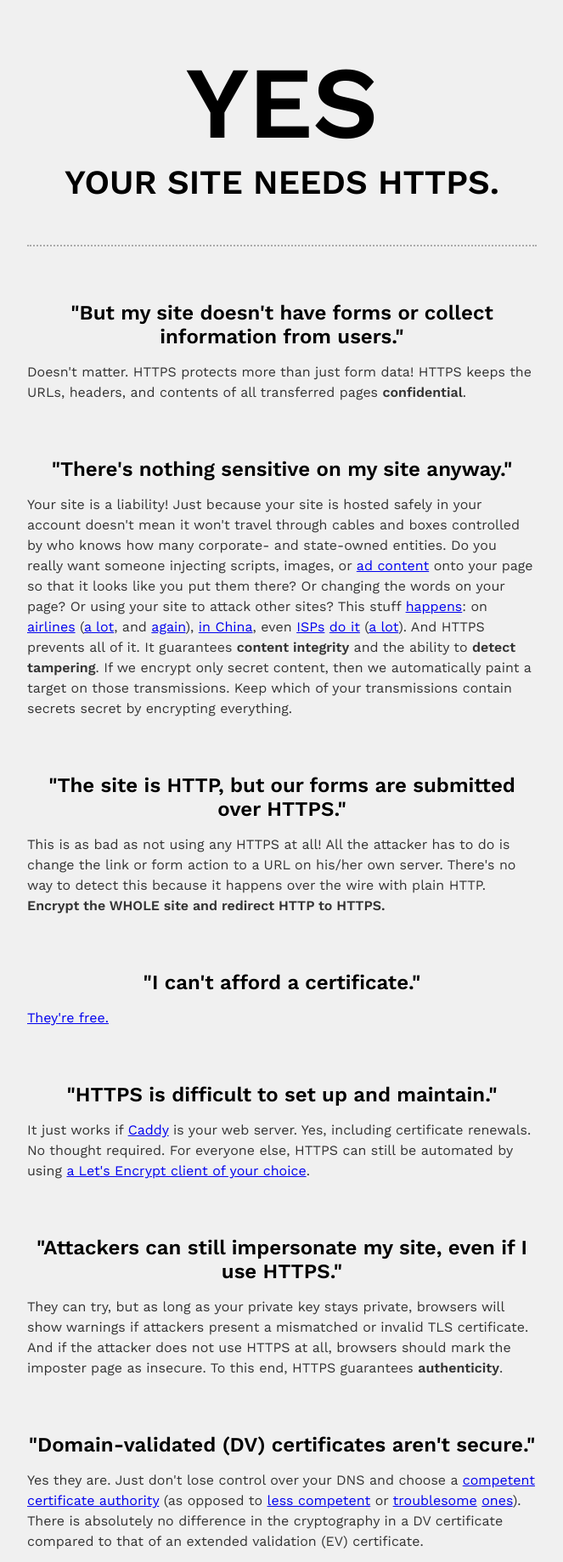
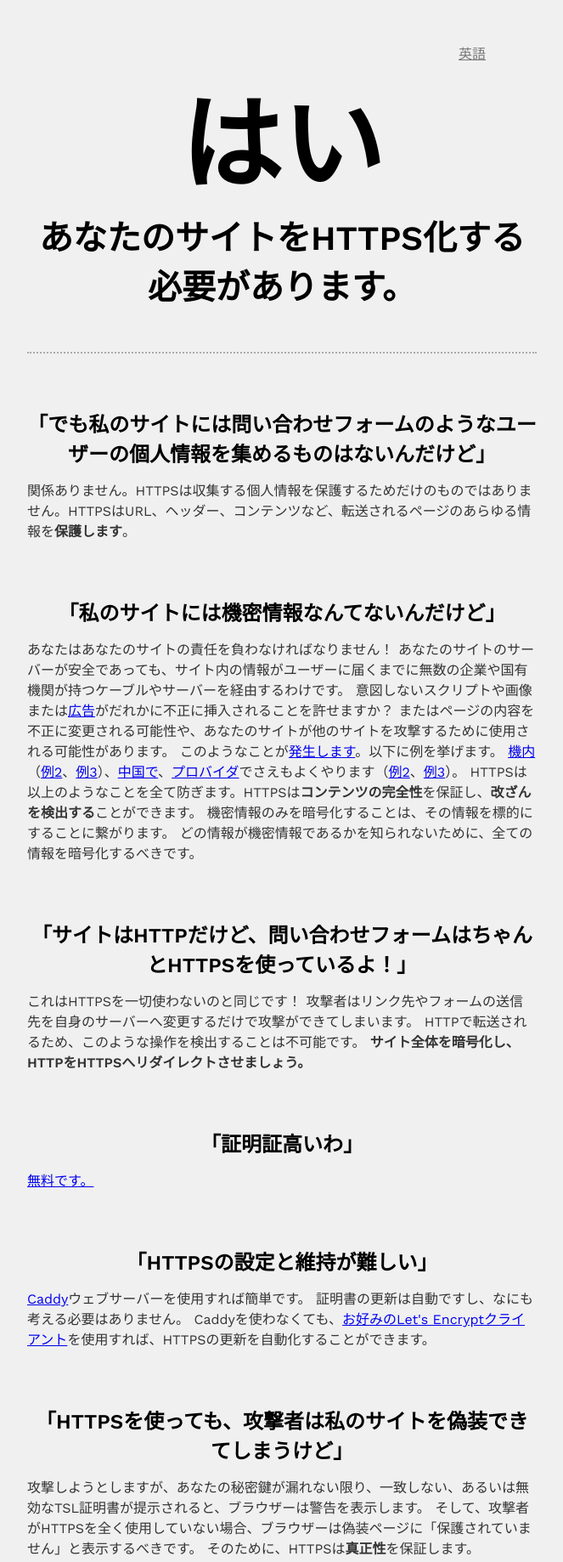
Before and after one commit to cyberflamingo/doesmysiteneedhttpsjp, a plain HTML site: page index.html in a window 1280 px wide. Shown: the top 1838 px of the page at 85% size, without its empty margins (308-971 px from the left). Drawn offline with nearby package versions, Linux system fonts and the light colour scheme.

Commit message:
Translation halfway through

```diff
--- a/index.html
+++ b/index.html
@@ -1,67 +1,85 @@
 <!DOCTYPE html>
 <html>
 	<head>
-		<title>Does my site need HTTPS?</title>
+		<title>私のサイトをHTTPS化する必要がありますか？</title>
 		<meta charset="utf-8">
 		<meta name="viewport" content="width=device-width, initial-scale=1.0">
 
-		<meta property="og:locale" content="en-us">
+		<meta property="og:locale" content="ja">
 		<meta property="og:type" content="article">
-		<meta property="og:title" content="Does my site need HTTPS?">
-		<meta property="og:description" content="Find out if your site needs HTTPS.">
+		<meta property="og:title" content="私のサイトをHTTPS化する必要がありますか？">
+		<meta property="og:description" content="あなたのサイトをHTTPS化する必要があるかどうかを調べましょう。">
 		<meta property="og:url" content="/">
 		<meta property="og:site_name" content="Caddy">
-		<meta property="article:publisher" content="https://doesmysiteneedhttps.com">
+		<meta property="article:publisher" content="https://HTTPSは必要ですか.jp">
 		<meta property="article:tag" content="https">
-		<meta property="article:tag" content="infosec">
+		<meta property="article:tag" content="情報セキュリティ">
 		<meta property="article:tag" content="tls">
 		<meta name="twitter:card" content="summary">
-		<meta name="twitter:title" content="Does my site need HTTPS?">
-		<meta name="twitter:description" content="Find out if your site needs HTTPS.">
+		<meta name="twitter:title" content="私のサイトをHTTPS化する必要がありますか？">
+		<meta name="twitter:description" content="あなたのサイトをHTTPS化する必要があるかどうかを調べましょう。">
 		<meta name="twitter:creator" content="@mholt6">
-		<meta itemprop="name" content="Does my site need HTTPS?">
-		<meta itemprop="description" content="Find out if your site needs HTTPS.">
+		<meta itemprop="name" content="私のサイトをHTTPS化する必要がありますか？">
+		<meta itemprop="description" content="あなたのサイトをHTTPS化する必要があるかどうかを調べましょう。">
+		<meta property="og:translator" content="@ale_mercier">
 
 		<script src="script.js"></script>
 		<link rel="stylesheet" href="https://fonts.googleapis.com/css?family=Work+Sans:400,600">
+		<!-- <link rel="stylesheet" href="font.css"> -->
 		<link rel="stylesheet" href="style.css">
 	</head>
 	<body>
+		<div class="header"><a href="https://doesmysiteneedhttps.com/">英語</a></div>
 		<h1>
-			YES
+			はい
 			<div class="subtitle">
-				Your site needs HTTPS.
+				あなたのサイトをHTTPS化する必要があります。
 			</div>
 		</h1>
 
-		<h2>"But my site doesn't have forms or collect information from users."</h2>
+		<h2>「でも私のサイトには問い合わせフォームのようなユーザーの個人情報を集めるものはないんだけど」</h2>
 		<p>
-			Doesn't matter. HTTPS protects more than just form data! HTTPS keeps the URLs, headers, and contents of all transferred pages <b>confidential</b>.
+			関係ありません。HTTPSは収集する個人情報を保護するためだけのものではありません。HTTPSはURL、ヘッダー、コンテンツなど、転送されるページのあらゆる情報を<b>保護します</b>。
 		</p>
 
-		<h2>"There's nothing sensitive on my site anyway."</h2>
+		<h2>「私のサイトには機密情報なんてないんだけど」</h2>
 		<p>
-			Your site is a liability! Just because your site is hosted safely in your account doesn't mean it won't travel through cables and boxes controlled by who knows how many corporate- and state-owned entities. Do you really want someone injecting scripts, images, or <a href="https://justinsomnia.org/2012/04/hotel-wifi-javascript-injection/">ad content</a> onto your page so that it looks like you put them there? Or changing the words on your page? Or using your site to attack other sites? This stuff <a href="https://gist.github.com/ryankearney/4146814">happens</a>: on <a href="https://twitter.com/konklone/status/598696478018666496">airlines</a> (<a href="https://www.theregister.co.uk/AMP/2015/01/06/gogo_ssl/">a lot</a>, and <a href="https://twitter.com/troyhunt/status/691166196268417024">again</a>), <a href="https://citizenlab.org/2015/04/chinas-great-cannon/">in China</a>, even <a href="https://gist.github.com/Jarred-Sumner/90362639f96807b8315b">ISPs</a> <a href="https://arstechnica.com/tech-policy/2014/09/why-comcasts-javascript-ad-injections-threaten-security-net-neutrality/">do it</a> (<a href="https://twitter.com/paul_irish/status/871431848957575168">a lot</a>). And HTTPS prevents all of it. It guarantees <b>content integrity</b> and the ability to <b>detect tampering</b>. If we encrypt only secret content, then we automatically paint a target on those transmissions. Keep which of your transmissions contain secrets secret by encrypting everything.
+			あなたはあなたのサイトの責任を負わなければなりません！
+			あなたのサイトのサーバーが安全であっても、サイト内の情報がユーザーに届くまでに無数の企業や国有機関が持つケーブルやサーバーを経由するわけです。
+			意図しないスクリプトや画像または<a href="https://justinsomnia.org/2012/04/hotel-wifi-javascript-injection/">広告</a>がだれかに不正に挿入されることを許せますか？
+			またはページの内容を不正に変更される可能性や、あなたのサイトが他のサイトを攻撃するために使用される可能性があります。
+			このようなことが<a href="https://gist.github.com/ryankearney/4146814">発生します</a>。以下に例を挙げます。
+			<a href="https://twitter.com/konklone/status/598696478018666496">機内</a>（<a href="https://www.theregister.co.uk/2015/01/06/gogo_ssl/">例2</a>、<a href="https://twitter.com/troyhunt/status/691166196268417024">例3</a>）、<a href="https://citizenlab.org/2015/04/chinas-great-cannon/">中国で</a>、<a href="https://gist.github.com/Jarred-Sumner/90362639f96807b8315b">プロバイダ</a>でさえもよくやります（<a href="https://arstechnica.com/tech-policy/2014/09/why-comcasts-javascript-ad-injections-threaten-security-net-neutrality/">例2</a>、<a href="https://twitter.com/paul_irish/status/871431848957575168">例3</a>）。
+			HTTPSは以上のようなことを全て防ぎます。HTTPSは<b>コンテンツの完全性</b>を保証し、<b>改ざんを検出する</b>ことができます。
+			機密情報のみを暗号化することは、その情報を標的にすることに繋がります。
+			どの情報が機密情報であるかを知られないために、全ての情報を暗号化するべきです。
 		</p>
 
-		<h2>"The site is HTTP, but our forms are submitted over HTTPS."</h2>
+		<h2>「サイトはHTTPだけど、問い合わせフォームはちゃんとHTTPSを使っているよ！」</h2>
 		<p>
-			This is as bad as not using any HTTPS at all! All the attacker has to do is change the link or form action to a URL on his/her own server. There's no way to detect this because it happens over the wire with plain HTTP. <b>Encrypt the WHOLE site and redirect HTTP to HTTPS.</b>
+			これはHTTPSを一切使わないのと同じです！
+			攻撃者はリンク先やフォームの送信先を自身のサーバーへ変更するだけで攻撃ができてしまいます。
+			HTTPで転送されるため、このような操作を検出することは不可能です。
+			<b>サイト全体を暗号化し、HTTPをHTTPSへリダイレクトさせましょう。</b>
 		</p>
 
-		<h2>"I can't afford a certificate."</h2>
+		<h2>「証明証高いわ」</h2>
 		<p>
-			<a href="https://letsencrypt.org">They're free.</a>
+			<a href="https://letsencrypt.org">無料です。</a>
 		</p>
 
-		<h2>"HTTPS is difficult to set up and maintain."</h2>
+		<h2>「HTTPSの設定と維持が難しい」</h2>
 		<p>
-			It just works if <a href="https://caddyserver.com">Caddy</a> is your web server. Yes, including certificate renewals. No thought required. For everyone else, HTTPS can still be automated by using <a href="https://letsencrypt.org/docs/client-options/">a Let's Encrypt client of your choice</a>.
+			<a href="https://caddyserver.com">Caddy</a>ウェブサーバーを使用すれば簡単です。
+			証明書の更新は自動ですし、なにも考える必要はありません。
+			Caddyを使わなくても、<a href="https://letsencrypt.org/docs/client-options/">お好みのLet's Encryptクライアント</a>を使用すれば、HTTPSの更新を自動化することができます。
 		</p>
 
-		<h2>"Attackers can still impersonate my site, even if I use HTTPS."</h2>
+		<h2>「HTTPSを使っても、攻撃者は私のサイトを偽装できてしまうけど」</h2>
 		<p>
-			They can try, but as long as your private key stays private, browsers will show warnings if attackers present a mismatched or invalid TLS certificate. And if the attacker does not use HTTPS at all, browsers should mark the imposter page as insecure. To this end, HTTPS guarantees <b>authenticity</b>.
+			攻撃しようとしますが、あなたの秘密鍵が漏れない限り、一致しない、あるいは無効なTSL証明書が提示されると、ブラウザーは警告を表示します。
+			そして、攻撃者がHTTPSを全く使用していない場合、ブラウザーは偽装ページに「保護されていません」と表示するべきです。
+			そのために、HTTPSは<b>真正性</b>を保証します。
 		</p>
 
 		<h2>"Domain-validated (DV) certificates aren't secure."</h2>
--- a/style.css
+++ b/style.css
@@ -48,3 +48,11 @@ footer {
 	margin-bottom: 75px;
 	color: #777;
 }
+
+.header {
+    text-align: right;
+    width: 90%;
+}
+.header a {
+    color: #777;
+}
```
Also changed, not shown: font.css (added, +32 -0 lines).
